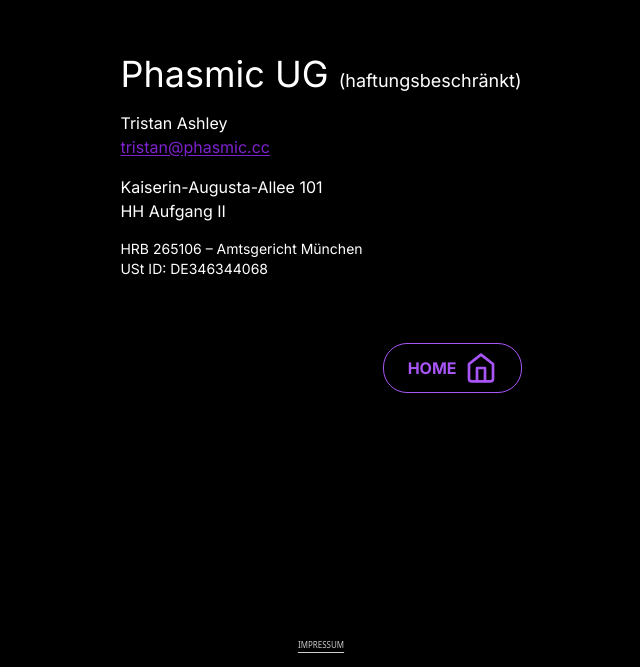
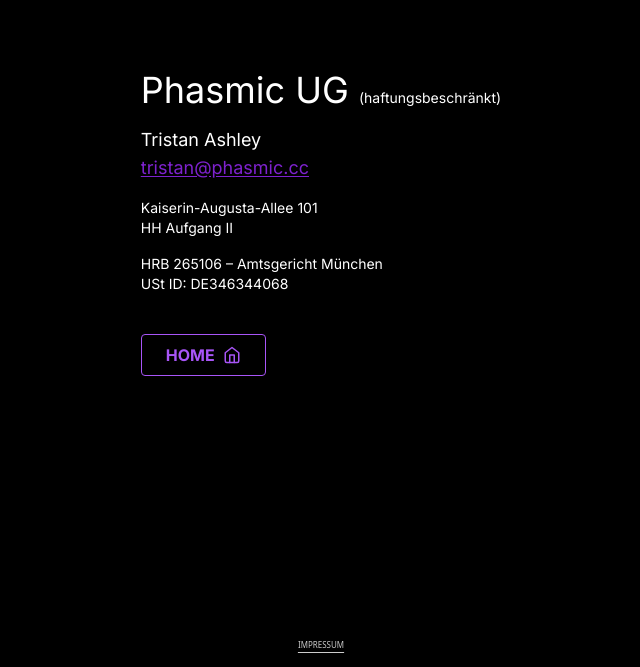
Before and after one commit to EamonEarth/Phasmic, a Next.js app: page /impressum in a window 1280 px wide. Shown: the part 177-844 px from the top of the page, without its empty margins (319-959 px from the left). Built offline with nearby package versions, Linux system fonts and the light colour scheme.

Commit message:
impressum + text

```diff
--- a/app/components/ServicesBlock.tsx
+++ b/app/components/ServicesBlock.tsx
@@ -205,7 +205,7 @@ const ServicesBlock = ({ className }: ServicesBlockProps) => {
           ubuntu.className
         )}
       >
-        Services
+        We can provide
       </div>
 
       <div className={cn("grid grid-cols-10 items-center ", className)}>
@@ -216,7 +216,7 @@ const ServicesBlock = ({ className }: ServicesBlockProps) => {
             ubuntu.className
           )}
         >
-          Services
+          We can provide
           {showSearch ? (
             <Search
               searchInput={searchInput}
@@ -294,7 +294,7 @@ const ServicesBlock = ({ className }: ServicesBlockProps) => {
 
           <p
             style={{ WebkitTextStroke: "0.5px black" }}
-            className=" absolute bottom-2 right-2 w-full text-end pr-4 pt-3"
+            className=" absolute top-0 right-1 w-full text-end pr-4 pt-3"
           >
             Tell us your needs and we&apos;ll find the right team for you!
           </p>
--- a/app/impressum/page.tsx
+++ b/app/impressum/page.tsx
@@ -8,9 +8,9 @@ const page = () => {
       <div className="flex flex-col gap-y-16 justify-center items-center min-h-screen bg-black underline-offset-2">
         <div className="flex flex-col items-start  text-white bg-black gap-y-4">
           <p className="text-4xl">
-            Phasmic UG <span className="text-lg">(haftungsbeschränkt)</span>
+            Phasmic UG <span className="text-sm">(haftungsbeschränkt)</span>
           </p>
-          <p className="flex flex-col">
+          <p className="flex flex-col text-lg">
             Tristan Ashley{" "}
             <a
               className="underline text-purple-700"
@@ -19,7 +19,7 @@ const page = () => {
               tristan@phasmic.cc
             </a>
           </p>
-          <p>
+          <p className="text-sm">
             {" "}
             Kaiserin-Augusta-Allee 101 <p>HH Aufgang II</p>
           </p>
@@ -29,13 +29,13 @@ const page = () => {
           </p>
           <Link
             href="/"
-            className="pt-12 flex w-full justify-end hover:text-purple-400"
+            className="pt-6 flex w-full justify-start hover:text-purple-400"
           >
             <p
               style={{ transition: "transform 0.5s ease-in-out" }}
-              className="flex items-center gap-x-2 uppercase font-bold rounded-3xl border border-purple-500 px-6 py-2 text-purple-500  hover:scale-110"
+              className="flex items-center gap-x-2 uppercase font-bold rounded border border-purple-500 px-6 py-2 text-purple-500"
             >
-              Home <Home size="32" />
+              Home <Home size="18" />
             </p>
           </Link>
         </div>
--- a/app/page.tsx
+++ b/app/page.tsx
@@ -11,8 +11,10 @@ export default function Home() {
   return (
     <div className="w-full h-full min-h-screen max-w-screen bg-black flex  ">
       <div className="flex flex-col items-center bg-black">
-        <Header className="" />
-        <div className="flex flex-col items-center gap-y-4  w-[95%] md:w-[85%] lg:w-[75%] bg-black">
+        <span className="py-auto top-0 min-h-[300px] max-h-[300px]">
+          <Header className="" />
+        </span>
+        <div className="flex flex-col items-center gap-y-4 my-auto w-[95%] md:w-[85%] lg:w-[75%] bg-black">
           <AboutLine />
           <ServicesBlock className="" />
           {/* <AboutGrid className="md:py-8" /> */}
```
